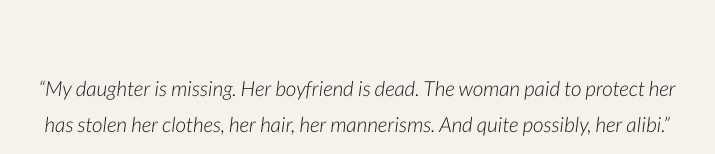
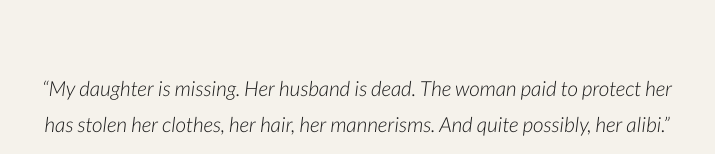
Before and after one commit to llkirchner/site, a plain HTML site: page heiress.html in a window 1280 px wide. Shown: the part 646-800 px from the top of the page, 283-998 px from the left. Drawn offline with Linux system fonts and the light colour scheme; a script that the page names is missing.

Commit message:
Update excerpt quote to replace 'boyfriend' with 'husband'

```diff
--- a/heiress.html
+++ b/heiress.html
@@ -593,7 +593,7 @@
   <!-- EXCERPT -->
   <section class="excerpt-section">
     <div class="excerpt-inner">
-      <p class="excerpt-quote">&ldquo;My daughter is missing. Her boyfriend is dead. The woman paid to protect her has stolen her clothes, her hair, her mannerisms. And quite possibly, her alibi.&rdquo;</p>
+      <p class="excerpt-quote">&ldquo;My daughter is missing. Her husband is dead. The woman paid to protect her has stolen her clothes, her hair, her mannerisms. And quite possibly, her alibi.&rdquo;</p>
       <p class="excerpt-punch">&ldquo;This is a crisis.&rdquo;</p>
       <p class="excerpt-attr">&mdash; Bubsy Carmichael</p>
       <div class="divider"></div>
```
